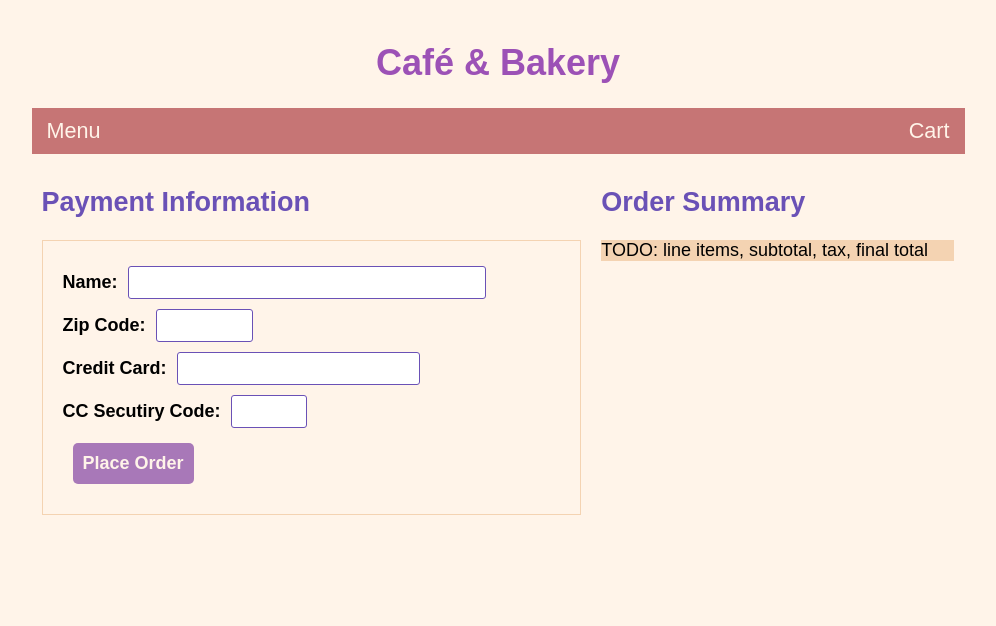
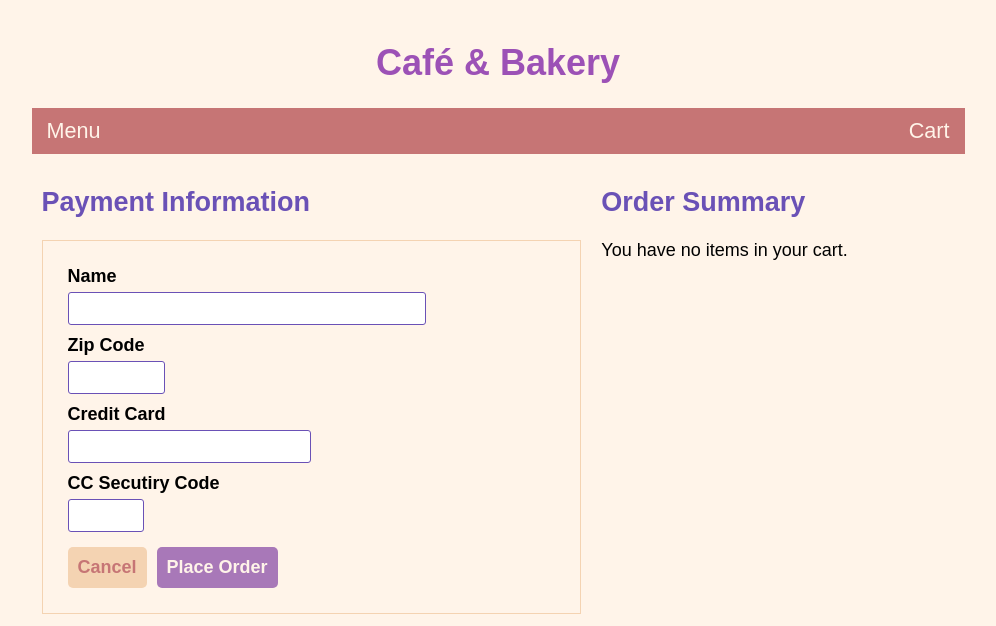
Before and after one commit to jcsolnn/angular-cafe-app, an Angular app: page /checkout in a window 1280 px wide. Shown: the top 626 px of the page, without its empty margins (142-1138 px from the left). Built offline with nearby package versions, Linux system fonts and the light colour scheme.

Commit message:
Basic form and order summary done

```diff
--- a/src/app/cart/cart-item/cart-item.component.html
+++ b/src/app/cart/cart-item/cart-item.component.html
@@ -3,7 +3,7 @@
     <!-- <tr *ngFor="let cartItem.item of order.items"> -->
     <tr>
       <td>
-        <label>{{ cartItem.id }}.</label>
+        <span style="color: #6a51b6; font-weight: bold">{{ cartItem.id }}.</span>
         {{ cartItem.name }}
       </td>
       <td>{{ cartItem.unitPrice | currency }}</td>
--- a/src/app/cart/cart.component.css
+++ b/src/app/cart/cart.component.css
@@ -3,17 +3,8 @@ h2{
 }
 
 em{
-  color:#C67575;
+  color:#6a51b6;
   font-size:larger;
   font-weight: bold;
   font-style: normal;
 }
-.button-clear{
- background-color: #f4d3b2;
- color: #c67575;
-}
-
-.button-clear:hover{
-  background-color: #c67575;
-  color: #f4d3b2;
-}
--- a/src/app/cart/cart.component.html
+++ b/src/app/cart/cart.component.html
@@ -4,9 +4,9 @@
   You have <em>0</em> items in your cart.
 </p>
 <ng-template #elseBlock>
-  <p>You have <em>{{ cart.quantity }}</em> item(s) in your cart.</p>
+  <p>You have <em>{{ cart.quantity }}</em> item<span [hidden]="cart.quantity < 2">s</span> in your cart.</p>
   <app-cart-item *ngFor="let item of cart.items; let i = index" [cartItem]="item" [itemIndex] = "i"></app-cart-item>
   <p>Total: {{cart.total | currency}}</p>
-  <button class="button-clear" (click)="onClearCart()">Clear Cart</button>
-  <button class="button-primary">Checkout</button>
+  <button class="button-secondary" (click)="onClearCart()">Clear Cart</button>
+  <button class="button-primary" routerLink="/checkout">Checkout</button>
 </ng-template>
--- a/src/app/cart/cart.component.ts
+++ b/src/app/cart/cart.component.ts
@@ -29,7 +29,11 @@ export class CartComponent implements OnInit {
     this.cart = this.cartService.getCart();
   }
 
-  onClearCart(): void {
+  onClearCart() {
     this.cartService.clearCart();
   }
+
+/*   onCheckout(){
+
+  } */
 }
--- a/src/app/checkout/checkout.component.css
+++ b/src/app/checkout/checkout.component.css
@@ -24,14 +24,26 @@ h2{
 label{
   color: #000;
   display: block;
+  margin: 5px;
 }
 input[type=text]{
   border: 1px solid #6a51b6;
   border-radius: 3px;
   cursor: pointer;
+  display: block;
   font-size: large;
-  margin: 5px;
+  margin: 5px 5px 10px;
   padding: 5px 10px;
+}
+
+table{
+  border-collapse: collapse;
+  width: 100%;
+}
+td{
+  width: min-content;
+  padding: 5px 10px;
+  text-align: left;
 }
 
 @media screen and (max-width: 960px){
--- a/src/app/checkout/checkout.component.html
+++ b/src/app/checkout/checkout.component.html
@@ -2,22 +2,42 @@
   <h2>Payment Information</h2>
   <div id="payment-info">
     <form [formGroup]="paymentForm" (ngSubmit)="onSubmit()">
-      <label>
-        Name:
-        <input type="text" formControlName="name" required size="30">
-      </label>
-      <label>
-        Zip Code:
-        <input type="text" formControlName="zipCode" required size="5">
-      </label>
-      <label>
-        Credit Card:
-        <input type="text" formControlName="ccNumber" required size="19">
-      </label>
-      <label>
-        CC Secutiry Code:
-        <input type="text" formControlName="ccSecCode" required size="3">
-      </label>
+      <label for="name">Name</label>
+      <input id="name" type="text" formControlName="name" required size="30" />
+      <!--  <div *ngIf="name.invalid && (name.dirty || name.touched)">
+          <p *ngIf="name.errors.required"> Name is required.</p>
+        </div> -->
+      <label for="zipcode">Zip Code</label>
+      <input
+        id="zipcode"
+        type="text"
+        formControlName="zipcode"
+        required
+        size="5"
+      />
+      <!--<div *ngIf="zipcode.invalid && (zipcode.dirty || zipcode.touched)">
+          <p *ngIf="zipcode.errors.required"> Zip Code invalid.</p>
+          *<p *ngIf="zipcode.errors.pattern"> Zip Code invalid.</p>
+        </div>-->
+      <label for="ccNumber">Credit Card</label>
+      <input
+        id="ccNumber"
+        type="text"
+        formControlName="ccNumber"
+        required
+        size="19"
+      />
+      <label for="ccCode">CC Secutiry Code</label>
+      <input
+        id="ccCode"
+        type="text"
+        formControlName="ccCode"
+        required
+        size="3"
+      />
+      <button class="button-secondary">
+        Cancel
+      </button>
       <button
         type="submit"
         class="button-primary"
@@ -25,13 +45,46 @@
       >
         Place Order
       </button>
+      <p
+        *ngIf="!paymentForm.valid && (paymentForm.dirty || paymentForm.touched)"
+      >
+        All fields required.
+      </p>
     </form>
   </div>
 </div>
 
 <div class="column right">
   <h2>Order Summary</h2>
-  <div id="order-summary">
-    <p>TODO: line items, subtotal, tax, final total</p>
+  <div *ngIf="order; else orderError">
+    <p *ngIf ="order.quantity == 0; else orderPending" style="background-color: inherit;"> You have no items in your cart.</p>
+    <ng-template #orderPending>
+      <table>
+      <tr *ngFor="let item of order.items">
+        <td>{{item.id}}. {{item.name}}</td>
+        <td>x {{item.quantity}}</td>
+        <td>{{item.subtotal|currency}}</td>
+      </tr>
+      <tr style="border-top: 1px solid #c67575">
+        <td></td>
+        <td>Subtotal</td>
+        <td style="text-align: right;">{{order.subtotal | currency}}</td>
+      </tr>
+      <tr>
+        <td></td>
+        <td>Tax</td>
+        <td style="text-align: right;">{{order.tax | currency}}</td>
+      </tr>
+      <tr>
+        <td></td>
+        <td><b>TOTAL</b> ({{order.quantity}} items)</td>
+        <td style="text-align: right;"><b>{{order.total | currency}}</b></td>
+      </tr>
+    </table>
+    </ng-template>
+
   </div>
+  <ng-template #orderError>
+    <p>Oops! Something went wrong!</p>
+  </ng-template>
 </div>
--- a/src/app/checkout/checkout.component.ts
+++ b/src/app/checkout/checkout.component.ts
@@ -1,5 +1,7 @@
-import { Component, OnInit, ViewChild } from "@angular/core";
-import { FormBuilder, Validators } from "@angular/forms";
+import { Component, OnInit } from "@angular/core";
+import { FormBuilder, Validators, FormGroup } from "@angular/forms";
+import { OrderService } from '../services/order.service';
+import { Order } from '../models/order.model';
 
 @Component({
   selector: "app-checkout",
@@ -7,30 +9,39 @@ import { FormBuilder, Validators } from "@angular/forms";
   styleUrls: ["./checkout.component.css"],
 })
 export class CheckoutComponent implements OnInit {
-  //@ViewChild('paymentForm') form:NgForm;
-  paymentForm = this.fb.group({
+  order: Order;
+  paymentForm: FormGroup;
+
+  constructor(private fb: FormBuilder, private orderService: OrderService) {}
+
+  ngOnInit() {
+    this.createForm();
+    this.order = this.orderService.getOrder();
+  }
+
+  onSubmit() {
+    this.paymentForm.reset();
+  }
+  createForm(){
+    this.paymentForm = this.fb.group({
       //name: [''] similar to new FormControl(''),
       name: [
-      "",
+        '',
         [
           Validators.required,
           //Validators.pattern("^[a-zA-Z]+([ -]*[a-zA-Z])*$"), //won't accept if space or hyphen at end of input, but anywhere else is fine, including infinite between words
           Validators.pattern("^[a-zA-Z -]+"), //simple but accepts if infinite amount of space or hypen left at end of input
         ],
       ],
-    zipCode: ["", [Validators.required, Validators.pattern("^[0-9]{5}$")]],
+      zipcode: ['', [Validators.required, Validators.pattern('^[0-9]{5}$')]],
       ccNumber: [
-      "",
-      [Validators.required, Validators.pattern("^[0-9]{16}(?:[0-9]{3})?$")],
+        '',
+        [Validators.required, Validators.pattern('^[0-9]{16}(?:[0-9]{3})?$')],
       ],
-    ccSecCode: ["", [Validators.required, Validators.pattern("^[0-9]{3}$")]],
+      ccCode: ['', [Validators.required, Validators.pattern('^[0-9]{3}$')]],
     });
+              }
 
-  constructor(private fb: FormBuilder) {}
-
-  ngOnInit() {}
-
-  onSubmit() {
-    this.paymentForm.reset();
+  get name (){ return this.paymentForm.get('name');}
+  get zipcode() { return this.paymentForm.get('zipcode');}
 }
-}
--- a/src/app/menu/menu-item/menu-item.component.html
+++ b/src/app/menu/menu-item/menu-item.component.html
@@ -2,7 +2,7 @@
   <form #menuItemForm="ngForm" (ngSubmit)="addToCart(menuItemForm, item)" >
     <table>
       <tr>
-        <td><label>{{ item.id }}.</label> {{item.name}}</td>
+        <td><span style="color: #6a51b6; font-weight: bold;">{{ item.id }}.</span> {{item.name}}</td>
         <td>{{ item.price|currency }}</td>
         <td>
           <input
--- a/src/app/models/order.model.ts
+++ b/src/app/models/order.model.ts
@@ -1,22 +1,23 @@
-//TODO: replace with Cart model
-import { CartItem } from './cart-item.model';
+import { Cart } from "./cart.model";
+import { CartItem } from "./cart-item.model";
 
-export class Order{
+export class Order {
   //dateTime: number;
   //orderNo: number;
-  // Number of itmes in this order
+  items: CartItem[];
   quantity: number;
   readonly SALES_TAX: number = 0.0625;
+  //price before taxes
+  subtotal: number;
   tax: number;
-  // Total price of this order, including sales tax
-  totalPrice: number;
-  // items pending for this order
-  //items: OrderItem[] = [];
-  items: CartItem[];
+  //price of this order, including tax
+  total: number;
 
-  constructor(quantity: number, totalPrice: number){
-    this.quantity = quantity;
-    this.totalPrice = totalPrice;
-    this.items = [];
+  constructor(cart: Cart) {
+    this.items = cart.items;
+    this.quantity = cart.quantity;
+    this.subtotal = cart.total;
+    this.tax = this.subtotal * this.SALES_TAX;
+    this.total = this.subtotal + this.tax;
   }
 }
--- /dev/null
+++ b/src/app/services/order.service.ts
@@ -0,0 +1,21 @@
+import { Injectable } from '@angular/core';
+import { Order } from '../models/order.model';
+import { Cart } from '../models/cart.model';
+import { CartService } from './cart.service';
+
+@Injectable({
+  providedIn: 'root'
+})
+export class OrderService {
+  order: Order;
+  cart: Cart;
+
+  constructor(private cartService:CartService) { }
+
+  getOrder(){
+    this.cart = this.cartService.getCart();
+    this.order = new Order(this.cart);
+    return this.order;
+
+  }
+}
--- a/src/styles.css
+++ b/src/styles.css
@@ -33,8 +33,9 @@ label{
   cursor: pointer;
   font-weight: bold;
   font-size: large;
+  display: inline-block;
   padding: 10px;
-  margin: 10px;
+  margin: 5px;
   outline: none;
 
 }
@@ -51,3 +52,13 @@ label{
   background-color: #a878b8 ;
   color: #fff4e9;
 }
+
+.button-secondary{
+ background-color: #f4d3b2;
+ color: #c67575;
+}
+
+.button-secondary:hover{
+  background-color: #c67575;
+  color: #f4d3b2;
+}
```
Lines whose indentation alone changed are shown as unchanged.
